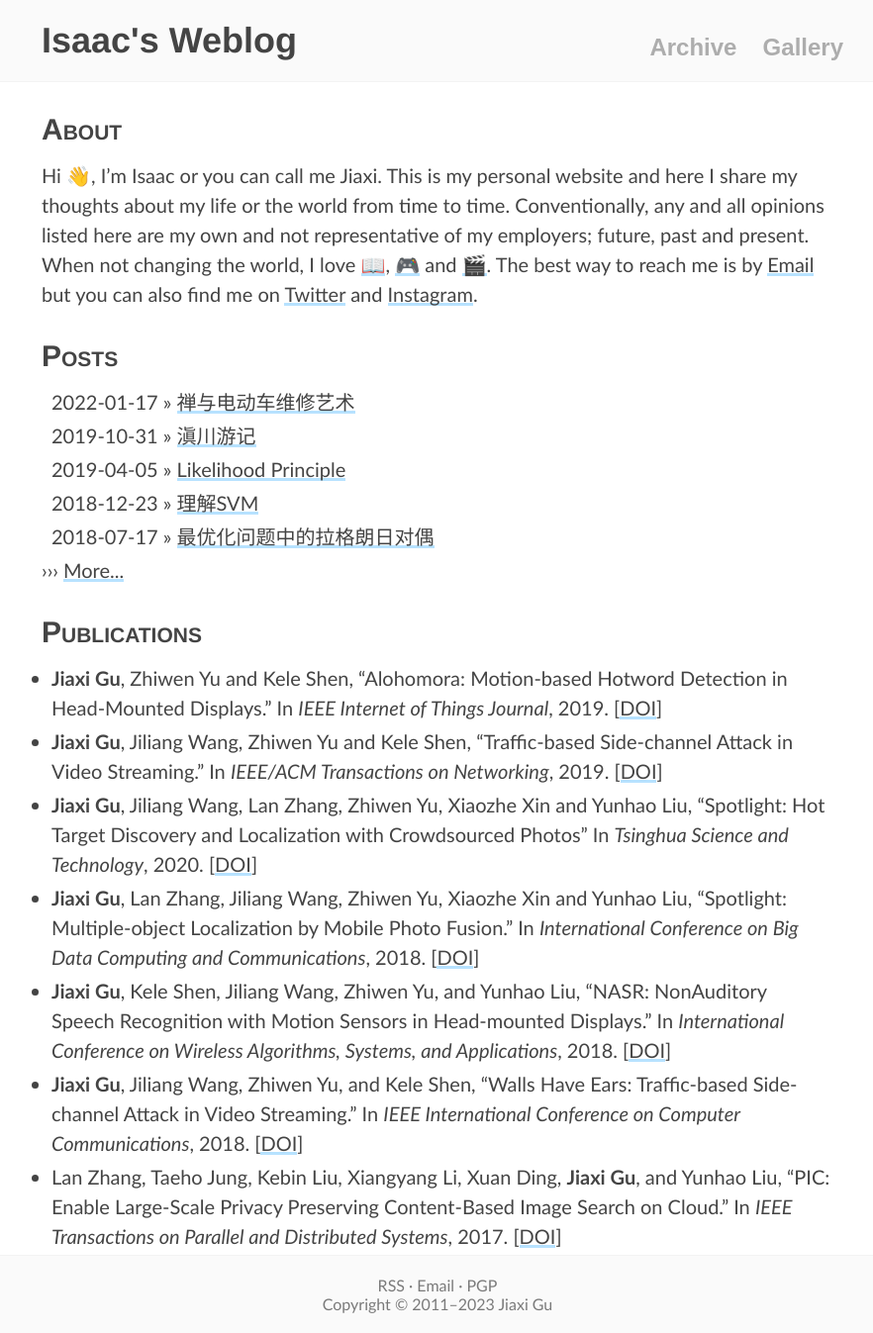
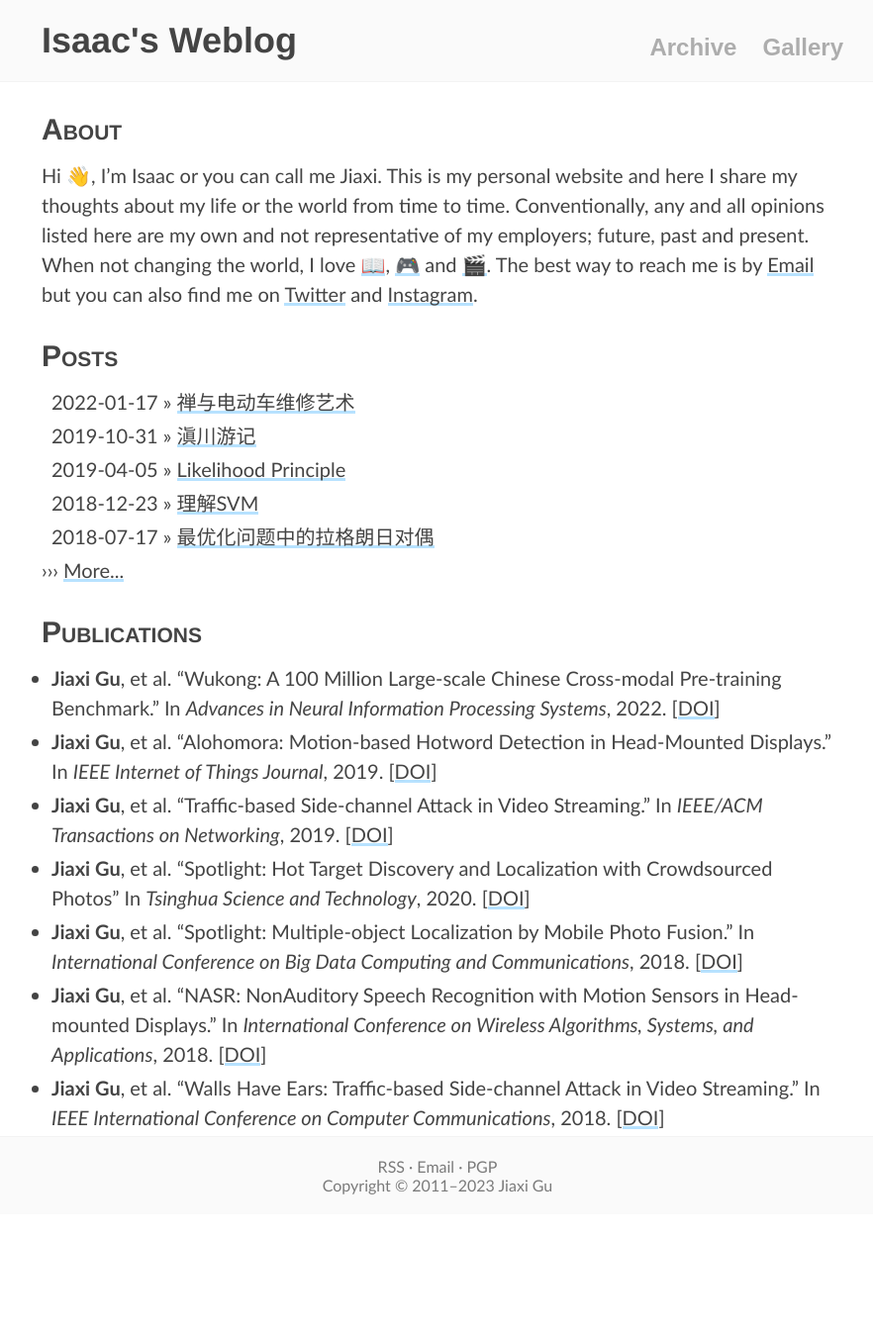
Before and after one commit to gujiaxi/gujiaxi.github.io, a Jekyll site: the page built from pages/index.md, in a window 1280 px wide. Shown: the whole page at 99% size, without its empty margins (198-1080 px from the left). Built offline with Jekyll 4.4.1, drawn with Linux system fonts in a browser that asks for light colours; after the commit the page ends 1227 px from its top, so only the background shows below that.

Commit message:
modify publications

```diff
--- a/pages/index.md
+++ b/pages/index.md
@@ -22,13 +22,13 @@ permalink: /index.html
   <section class="publication">
     <h2>publications</h2>
       <ul>
-        <li><b>Jiaxi Gu</b>, Zhiwen Yu and Kele Shen, “Alohomora: Motion-based Hotword Detection in Head-Mounted Displays.” In <i>IEEE Internet of Things Journal</i>, 2019. [<a href="https://doi.org/10.1109/JIOT.2019.2946593">DOI</a>]</li>
-        <li><b>Jiaxi Gu</b>, Jiliang Wang, Zhiwen Yu and Kele Shen, “Traffic-based Side-channel Attack in Video Streaming.” In <i>IEEE/ACM Transactions on Networking</i>, 2019. [<a href="https://doi.org/10.1109/TNET.2019.2906568">DOI</a>]</li>
-        <li><b>Jiaxi Gu</b>, Jiliang Wang, Lan Zhang, Zhiwen Yu, Xiaozhe Xin and Yunhao Liu, “Spotlight: Hot Target Discovery and Localization with Crowdsourced Photos” In <i>Tsinghua Science and Technology</i>, 2020. [<a href="https://doi.org/10.26599/TST.2019.9010004">DOI</a>]</li>
-        <li><b>Jiaxi Gu</b>, Lan Zhang, Jiliang Wang, Zhiwen Yu, Xiaozhe Xin and Yunhao Liu, “Spotlight: Multiple-object Localization by Mobile Photo Fusion.” In <i>International Conference on Big Data Computing and Communications</i>, 2018. [<a href="https://doi.org/10.1109/BIGCOM.2018.00044">DOI</a>]</li>
-        <li><b>Jiaxi Gu</b>, Kele Shen, Jiliang Wang, Zhiwen Yu, and Yunhao Liu, “NASR: NonAuditory Speech Recognition with Motion Sensors in Head-mounted Displays.” In <i>International Conference on Wireless Algorithms, Systems, and Applications</i>, 2018. [<a href="https://doi.org/10.1007/978-3-319-94268-1_63">DOI</a>]</li>
-        <li><b>Jiaxi Gu</b>, Jiliang Wang, Zhiwen Yu, and Kele Shen, “Walls Have Ears: Traffic-based Side-channel Attack in Video Streaming.” In <i>IEEE International Conference on Computer Communications</i>, 2018. [<a href="https://doi.org/10.1109/INFOCOM.2018.8486211">DOI</a>]</li>
-        <li>Lan Zhang, Taeho Jung, Kebin Liu, Xiangyang Li, Xuan Ding, <b>Jiaxi Gu</b>, and Yunhao Liu, “PIC: Enable Large-Scale Privacy Preserving Content-Based Image Search on Cloud.” In <i>IEEE Transactions on Parallel and Distributed Systems</i>, 2017. [<a href="https://doi.org/10.1109/TPDS.2017.2712148">DOI</a>]</li>
+        <li><b>Jiaxi Gu</b>, et al. “Wukong: A 100 Million Large-scale Chinese Cross-modal Pre-training Benchmark.” In <i>Advances in Neural Information Processing Systems</i>, 2022. [<a href="#">DOI</a>]</li>
+        <li><b>Jiaxi Gu</b>, et al. “Alohomora: Motion-based Hotword Detection in Head-Mounted Displays.” In <i>IEEE Internet of Things Journal</i>, 2019. [<a href="https://doi.org/10.1109/JIOT.2019.2946593">DOI</a>]</li>
+        <li><b>Jiaxi Gu</b>, et al. “Traffic-based Side-channel Attack in Video Streaming.” In <i>IEEE/ACM Transactions on Networking</i>, 2019. [<a href="https://doi.org/10.1109/TNET.2019.2906568">DOI</a>]</li>
+        <li><b>Jiaxi Gu</b>, et al. “Spotlight: Hot Target Discovery and Localization with Crowdsourced Photos” In <i>Tsinghua Science and Technology</i>, 2020. [<a href="https://doi.org/10.26599/TST.2019.9010004">DOI</a>]</li>
+        <li><b>Jiaxi Gu</b>, et al. “Spotlight: Multiple-object Localization by Mobile Photo Fusion.” In <i>International Conference on Big Data Computing and Communications</i>, 2018. [<a href="https://doi.org/10.1109/BIGCOM.2018.00044">DOI</a>]</li>
+        <li><b>Jiaxi Gu</b>, et al. “NASR: NonAuditory Speech Recognition with Motion Sensors in Head-mounted Displays.” In <i>International Conference on Wireless Algorithms, Systems, and Applications</i>, 2018. [<a href="https://doi.org/10.1007/978-3-319-94268-1_63">DOI</a>]</li>
+        <li><b>Jiaxi Gu</b>, et al. “Walls Have Ears: Traffic-based Side-channel Attack in Video Streaming.” In <i>IEEE International Conference on Computer Communications</i>, 2018. [<a href="https://doi.org/10.1109/INFOCOM.2018.8486211">DOI</a>]</li>
       </ul>
   </section>
 </div>
```
